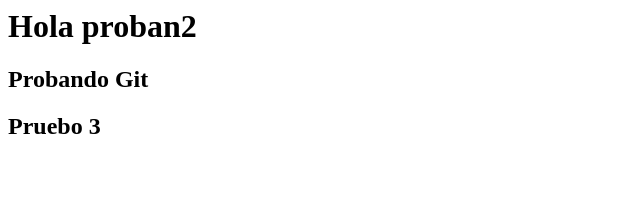
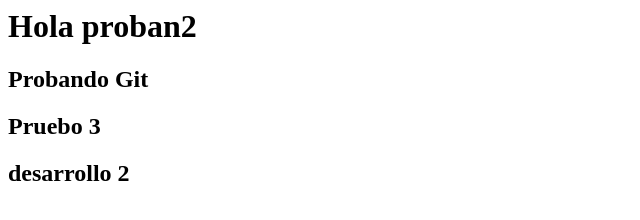
Before and after one commit to Herghost977/Probando-GIT, a plain HTML site: page index.html in a window 1280 px wide. Shown: the whole page, without its empty margins (0-640 px from the left). Drawn offline with Linux system fonts and the light colour scheme.

Commit message:
confirmo los cambios en desa2

```diff
--- a/index.html
+++ b/index.html
@@ -10,5 +10,6 @@
     <h1>Hola proban2</h1>
     <h2>Probando Git</h2>
     <h2>Pruebo 3</h2>
+    <h2>desarrollo 2</h2>
 </body>
 </html>
```
